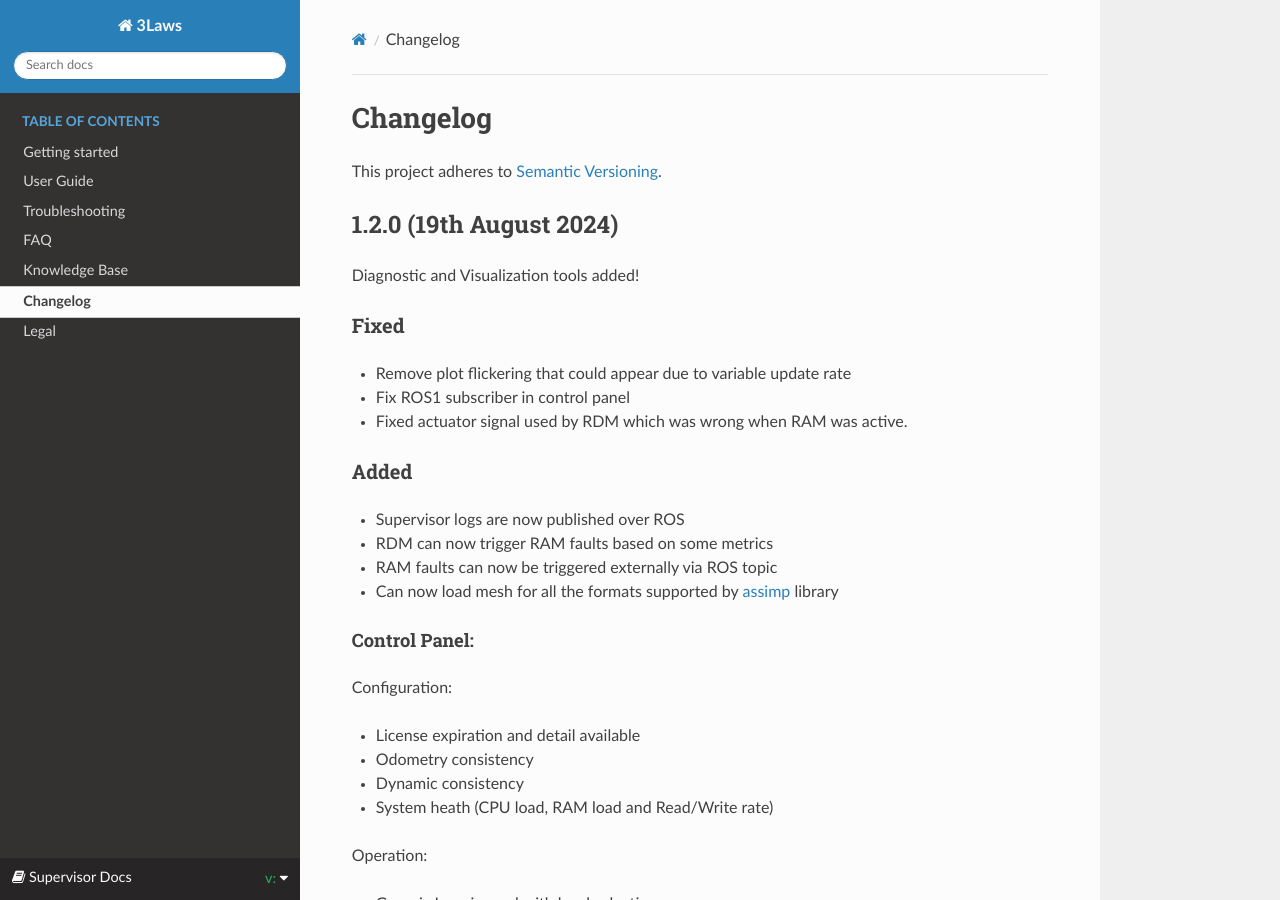
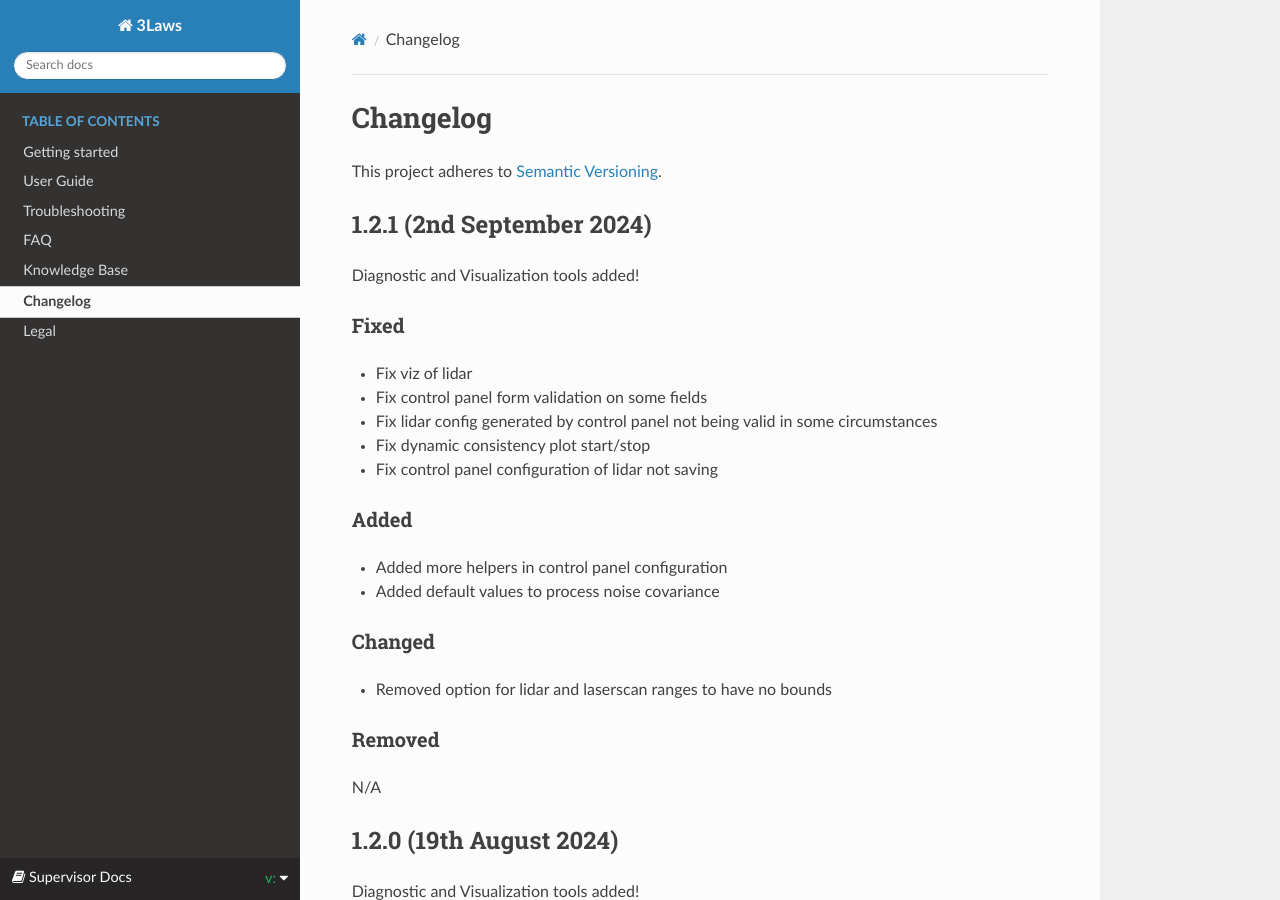
Before and after one commit to tgurriet/3laws, a Sphinx documentation site: the page built from docs/sources/changelog.md, in a window 1280 px wide and 900 px high. Built offline with Sphinx 7.4.7 and the Read the Docs theme 2.0.0, drawn with Linux system fonts in a browser that asks for light colours.

Commit message:
Update changelog: v1.2.1

```diff
--- a/docs/sources/changelog.md
+++ b/docs/sources/changelog.md
@@ -1,6 +1,32 @@
 # Changelog
 
 This project adheres to [Semantic Versioning](https://semver.org/spec/v2.0.0.html).
+
+## 1.2.1 (2nd September 2024)
+
+Diagnostic and Visualization tools added!
+
+### Fixed
+
+- Fix viz of lidar
+- Fix control panel form validation on some fields
+- Fix lidar config generated by control panel not being valid in some circumstances
+- Fix dynamic consistency plot start/stop
+- Fix control panel configuration of lidar not saving
+
+### Added
+
+- Added more helpers in control panel configuration
+- Added default values to process noise covariance
+
+### Changed
+
+- Removed option for lidar and laserscan ranges to have no bounds
+
+### Removed
+
+N/A
+
 
 ## 1.2.0 (19th August 2024)
 
@@ -57,7 +83,6 @@ Misc:
 ### Removed
 
 N/A
-
 
 
 ## 1.1.1 (20th May 2024)
```
